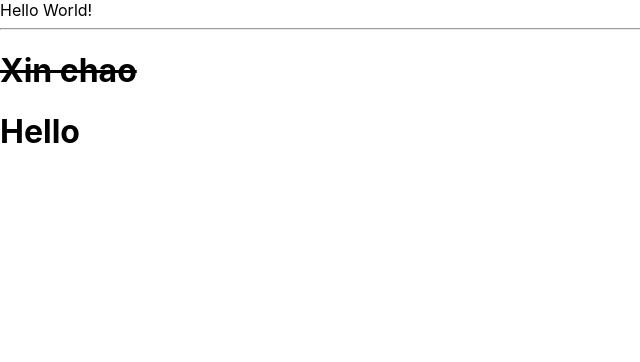
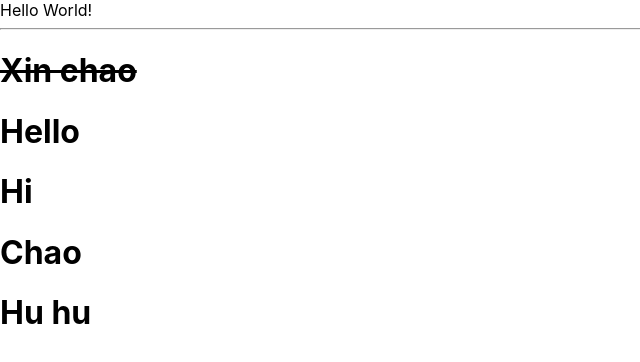
Before and after one commit to thangtranse/test-react-app, a React (Create React App) app: page / in a window 1280 px wide. Shown: the top 362 px of the page, without its empty margins (0-640 px from the left). Built offline with nearby package versions, Linux system fonts and the light colour scheme.

Commit message:
feat: add more list that render

```diff
--- a/src/App.js
+++ b/src/App.js
@@ -2,10 +2,15 @@ import Todo from "./components/todo";
 import HelloWorld from "./components/helloWorld";
 
 function App() {
+
   const todo = [
     { id: 1, title: "Xin chao", completed: true },
     { id: 2, title: "Hello", completed: false },
+    { id: 3, title: "Hi", completed: false },
+    { id: 4, title: "Chao", completed: false },
+    { id: 5, title: "Hu hu", completed: false },
   ];
+
   return (
     <div className="App">
       <HelloWorld />
```
